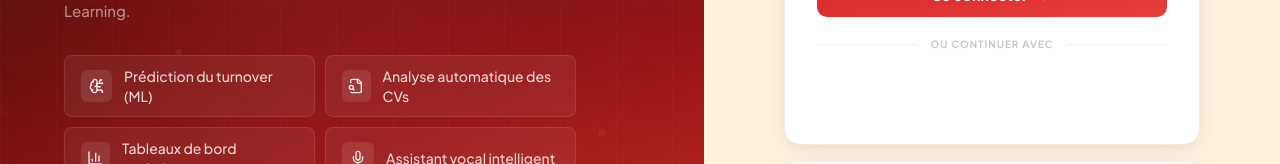
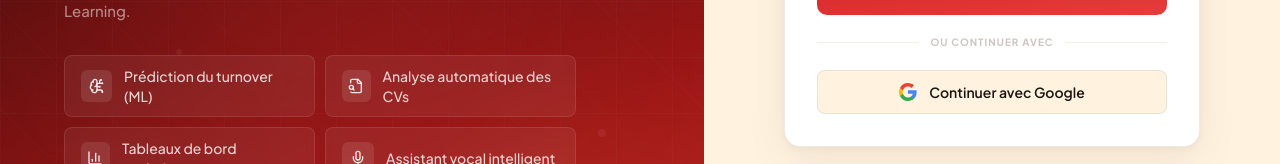
Before and after one commit to Zoubeir23/Smart-HR, a React (Vite) app in the folder Frontend/: page /login in a window 1280 px wide. Shown: the part 391-555 px from the top of the page. Built offline with nearby package versions, Linux system fonts and the light colour scheme; no server answers.

Commit message:
250-bouton-google-maison-avec-choix-du-compte-force

```diff
--- a/Frontend/src/components/auth/GoogleAuthButton.tsx
+++ b/Frontend/src/components/auth/GoogleAuthButton.tsx
@@ -1,90 +1,95 @@
-import { useEffect, useRef, useState } from 'react';
-import { GoogleLogin } from '@react-oauth/google';
+import { useGoogleLogin } from '@react-oauth/google';
 
 /**
- * Bouton « Continuer avec Google », aligné sur la largeur du formulaire.
+ * Bouton « Continuer avec Google ».
  *
- * Le composant `GoogleLogin` délègue le rendu à la bibliothèque Google
- * Identity Services, qui dessine le bouton dans son propre conteneur et
- * n'accepte qu'une largeur **en pixels** — ni pourcentage, ni `100%`. Sans
- * valeur explicite, Google choisit une largeur fonction du texte : le bouton
- * ne s'alignait donc pas sur le bouton pleine largeur du formulaire juste
- * au-dessus, d'où l'impression de mise en page décalée.
+ * Rendu par l'application, et non par Google Identity Services. Le bouton GSI
+ * imposait deux limites gênantes :
+ *   - dès qu'une session Google était ouverte, il affichait un bouton
+ *     « personnalisé » verrouillé sur ce compte, sans moyen d'en proposer un
+ *     autre autrement qu'en ouvrant un menu discret ;
+ *   - dessiné dans une iframe Google, il n'acceptait qu'une largeur en pixels
+ *     et ignorait le design du reste du formulaire.
  *
- * On mesure ici la largeur réelle du conteneur et on la transmet à Google,
- * en la recalculant si la fenêtre change de taille (responsive).
+ * On utilise donc le flux « code d'autorisation » avec `prompt: 'select_account'`,
+ * qui demande systématiquement quel compte utiliser. Le code obtenu est échangé
+ * côté serveur (avec le client_secret), ce qui garantit que l'identité provient
+ * bien de notre application — un simple access_token transmis par le navigateur
+ * n'offrirait pas cette garantie.
  */
 
-/** Largeur maximale acceptée par Google Identity Services, en pixels. */
-const GOOGLE_BUTTON_MAXIMUM_WIDTH = 400;
-
-/**
- * Largeur utilisée quand le conteneur ne peut pas être mesuré : élément encore
- * masqué au montage, ou environnement de test (jsdom renvoie toujours 0). Sans
- * ce repli, le bouton ne serait jamais rendu du tout.
- */
-const GOOGLE_BUTTON_FALLBACK_WIDTH = 320;
-
 interface GoogleAuthButtonProps {
-  /** Appelé avec l'ID token Google (le `credential`) après authentification. */
-  onCredential: (credential: string) => void;
+  /** Appelé avec le code d'autorisation Google, à transmettre au backend. */
+  onAuthorizationCode: (code: string) => void;
   /** Appelé avec un message prêt à afficher lorsque Google échoue. */
   onFailure: (message: string) => void;
-  /** Libellé rendu par Google : connexion ou inscription. */
-  text?: 'signin_with' | 'signup_with' | 'continue_with';
+  /** Libellé du bouton (connexion ou inscription). */
+  label?: string;
+  /** Désactive le bouton pendant qu'une authentification est en cours. */
+  isBusy?: boolean;
+}
+
+function GoogleLogoIcon() {
+  return (
+    <svg className="h-[18px] w-[18px]" viewBox="0 0 18 18" aria-hidden="true" focusable="false">
+      <path
+        fill="#4285F4"
+        d="M17.64 9.2c0-.64-.06-1.25-.16-1.84H9v3.48h4.84a4.14 4.14 0 0 1-1.8 2.72v2.26h2.92c1.7-1.57 2.68-3.88 2.68-6.62Z"
+      />
+      <path
+        fill="#34A853"
+        d="M9 18c2.43 0 4.47-.8 5.96-2.18l-2.92-2.26c-.8.54-1.84.86-3.04.86-2.34 0-4.32-1.58-5.03-3.7H.96v2.34A9 9 0 0 0 9 18Z"
+      />
+      <path
+        fill="#FBBC05"
+        d="M3.97 10.72a5.4 5.4 0 0 1 0-3.44V4.94H.96a9 9 0 0 0 0 8.12l3.01-2.34Z"
+      />
+      <path
+        fill="#EA4335"
+        d="M9 3.58c1.32 0 2.5.45 3.44 1.35l2.58-2.58C13.46.9 11.43 0 9 0A9 9 0 0 0 .96 4.94l3.01 2.34C4.68 5.16 6.66 3.58 9 3.58Z"
+      />
+    </svg>
+  );
 }
 
 export function GoogleAuthButton({
-  onCredential,
+  onAuthorizationCode,
   onFailure,
-  text = 'continue_with',
+  label = 'Continuer avec Google',
+  isBusy = false,
 }: GoogleAuthButtonProps) {
-  const containerRef = useRef<HTMLDivElement>(null);
-  const [buttonWidth, setButtonWidth] = useState<number | null>(null);
-
-  useEffect(() => {
-    const container = containerRef.current;
-    if (!container) return;
-
-    const measureContainerWidth = () => {
-      const availableWidth = Math.floor(container.getBoundingClientRect().width);
-      setButtonWidth(
-        availableWidth > 0
-          ? Math.min(availableWidth, GOOGLE_BUTTON_MAXIMUM_WIDTH)
-          : GOOGLE_BUTTON_FALLBACK_WIDTH,
-      );
-    };
-
-    measureContainerWidth();
-
-    const resizeObserver = new ResizeObserver(measureContainerWidth);
-    resizeObserver.observe(container);
-    return () => resizeObserver.disconnect();
-  }, []);
+  const startGoogleLogin = useGoogleLogin({
+    flow: 'auth-code',
+    // Force Google à demander quel compte utiliser, même si une seule session
+    // est ouverte : c'est ce qui manquait au bouton d'origine.
+    prompt: 'select_account',
+    onSuccess: ({ code }) => {
+      if (code) {
+        onAuthorizationCode(code);
+      } else {
+        onFailure('Google n’a pas renvoyé de code d’autorisation. Réessayez.');
+      }
+    },
+    onError: () => onFailure('La connexion Google a échoué. Réessayez.'),
+    // Déclenché quand l'utilisateur ferme la popup : ce n'est pas une erreur,
+    // inutile d'afficher une alerte rouge pour un abandon volontaire.
+    onNonOAuthError: () => undefined,
+  });
 
   return (
-    <div ref={containerRef} className="flex w-full justify-center">
-      {/* Google ne rend le bouton qu'une fois la largeur connue : le monter
-          avant la mesure produirait un bouton à la mauvaise taille, que la
-          bibliothèque ne redimensionne pas après coup. */}
-      {buttonWidth !== null && (
-        <GoogleLogin
-          width={buttonWidth}
-          text={text}
-          shape="rectangular"
-          size="large"
-          logo_alignment="left"
-          onSuccess={(credentialResponse) => {
-            if (credentialResponse.credential) {
-              onCredential(credentialResponse.credential);
-            } else {
-              onFailure('Google n’a pas renvoyé de jeton d’identité. Réessayez.');
-            }
-          }}
-          onError={() => onFailure('La connexion Google a été interrompue. Réessayez.')}
-        />
+    <button
+      type="button"
+      onClick={() => startGoogleLogin()}
+      disabled={isBusy}
+      className="flex h-11 w-full items-center justify-center gap-3 rounded-lg border border-border/70 bg-background text-sm font-semibold text-foreground transition-colors hover:bg-muted/60 focus:outline-none focus-visible:ring-2 focus-visible:ring-primary/40 disabled:cursor-not-allowed disabled:opacity-60"
+    >
+      {isBusy ? (
+        <span className="h-4 w-4 animate-spin rounded-full border-2 border-current border-t-transparent" />
+      ) : (
+        <GoogleLogoIcon />
       )}
-    </div>
+      {isBusy ? 'Connexion en cours…' : label}
+    </button>
   );
 }
 
```
